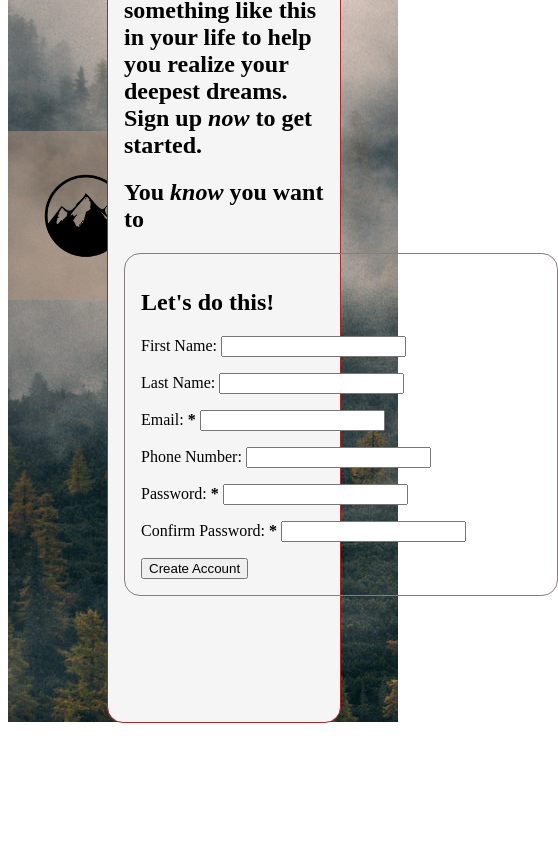
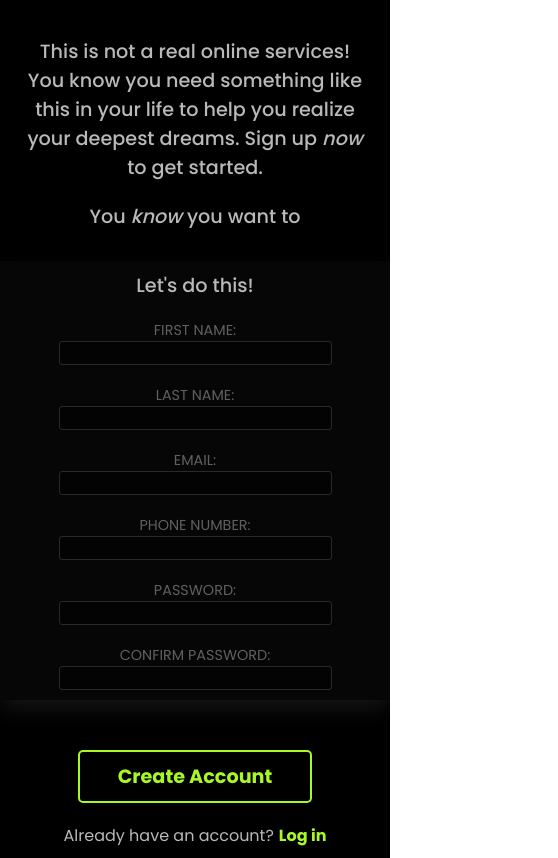
Before and after one commit to dudeImpossible42/SignupForm, a plain HTML site: page index.html in a window 390 px wide. Shown: the part 130-988 px from the top of the page, 558 px wide, since content can reach past the window. Before the commit the page ends 860 px from the top, so only its background shows below. Drawn offline with Linux system fonts and the light colour scheme.

Commit message:
Final version. Help was required

```diff
--- a/index.html
+++ b/index.html
@@ -5,74 +5,65 @@
     <meta charset="UTF-8">
     <meta http-equiv="X-UA-Compatible" content="IE=edge">
     <meta name="viewport" content="width=device-width, initial-scale=1.0">
+    <link href="https://fonts.googleapis.com/css2?family=Poppins:wght@200;300;400;500;600;700&display=swap" rel="stylesheet">
+    <link rel="stylesheet" href="styling.css">
     <title>Sign-up Form</title>
-
-    <link rel="stylesheet" href="styling.css">
 </head>
 
 <body>
-    <!-- <figure>
-        <img src="vadim-sherbakov-NQSWvyVRIJk-unsplash.jpg" alt="background">
-        <figcaption>Photo by Vadim Sherbakov on <a href="https://unsplash.com/photos/NQSWvyVRIJk">Unsplash</a></figcaption>
-    </figure> -->
     <div class="bg">
         <div class="sidebar">
-        <img src="mountain-icon.jpg" alt="sidebar">
+            <div class="logo">
+                <img src="mountain-icon.jpg" alt="logo" class="icon">
+                <h1 class="haris">Haris</h1>
+            </div>
         </div>
 
         <section>
-        <h2>This is not a real online services! You know you need something like this in your life to help you realize
-            your deepest dreams. Sign up <em>now</em> to get started.</h2>
-        <h2>You <em>know</em> you want to</h2>
-
-        <form>
-            <h2>Let's do this!</h2>
-            <p>
-                <label for="firstname">
-                    <span>First Name: </span>
-                    <!-- <strong><span aria-label="required">*</span></strong> -->
-                </label>
-                <input type="text" id="firstname" name="userfirst">
-            </p>
-            <p>
-                <label for="lastname">
-                    <span>Last Name: </span>
-                </label>
-                <input type="text" id="lastname" name="userlast">
-            </p>
+            <div class="dummy-text left">
+                <p>This is not a real online services! You know you need something like this in your life to help you
+                    realize
+                    your deepest dreams. Sign up <em>now</em> to get started.</p>
+                <p class="remote-text">You <em>know</em> you want to</p>
+            </div>
+            <form action="#">
+                <div class="form left">
+                    <p class="form-title">Let's do this!</p>
+                    <div class="input">
+                        <label for="firstname">First Name:</label>
+                        <input type="text" id="firstname" name="userfirst" required>
+                    </div>
+                    <div class="input">
+                        <label for="lastname">Last Name:</label>
+                        <input type="text" id="lastname" name="userlast" required>
+                    </div>
                     <!-- (p>label>span^input)*4 -->
-            <p>
-                <label for="email">
-                    <span>Email: </span>
-                    <strong><span aria-label="required">*</span></strong>
-                </label>
-                <input type="email" id="email" name="usermail">
-            </p>
-            <p>
-                <label for="phone">
-                    <span>Phone Number:</span>
-                </label>
-                <input type="tel">
-            </p>
-            <p>
-                <label for="password">
-                    <span>Password: </span>
-                    <strong><span aria-label="required">*</span></strong>
-                </label>
-                <input type="password">
-            </p>
-            <p><label for="confirm">
-                    <span>Confirm Password: </span>
-                    <strong><span aria-label="required">*</span></strong>
-                </label>
-                <input type="password">
-            </p>
-
-            <button type="submit">Create Account</button>
-
+                    <div class="input">
+                        <label for="email">Email:</label>
+                        <input type="email" id="email" name="usermail" required>
+                    </div>
+                    <div class="input">
+                        <label for="phone">Phone Number:</label>
+                        <input type="tel" id="phone" name="phone-number">
+                    </div>
+                    <div class="input">
+                        <label for="password">Password:</label>
+                        <input type="password" id="password" name="password" required>
+                    </div>
+                    <div class="input">
+                        <label for="confirm-password">Confirm Password:</label>
+                        <input type="password" id="confirm-password" name="confirm-password">
+                    </div>
+                </div>
+                <div class="button left">
+                    <button type="submit" class="left">Create Account</button>
+                </div>
             </form>
+            <div class="log-in left">
+                <p>Already have an account?</p><a href="#">Log in</a>
             </div>
         </section>
+    </div>
 </body>
 
 </html>
--- a/styling.css
+++ b/styling.css
@@ -1,72 +1,208 @@
-        /* img[alt="background"] {
-            /* width: clamp(320px,1920px,100vh);
-            height: clamp(180px,1080px,100vh); */
-            /* width: 100vw;
-            height: 100vh;
-            position: absolute;
-            float: left; */
-        /* } */
+:root{
+    --color: #a8f826;
+    --txt: rgb(185, 185, 185)
+}
 
-        /* figure {
+*{
+    margin: 0px;
+    padding: 0px;
+    box-sizing: border-box;
+    font-family: 'Poppins', sans-serif;
+    color: var(--txt);
+
+    /* outline: 1px solid red; */
+}
+
+.bg {
     width: 100vw;
     height: 100vh;
-            position: absolute;
-            /* float: left; */
-        /* } */
+}
 
-        img[alt="sidebar"] {
-            height: 50%;
-            position: absolute;
-            top: 50%;
-            left: 50%;
-            transform: translate(-50%,-50%);
+.bg,
+.logo{
+    display: flex;
+    flex-flow: row wrap;
+}
+
+.sidebar{
+    background-image: url("vadim-sherbakov-NQSWvyVRIJk-unsplash.jpg");
     background-position: center;
+    background-size: auto;
+    background-repeat: no-repeat;
+    width: 40vw;
+}
+
+.logo{
+    height: auto;
+    background-color: rgba(0, 0, 0, 0.7);
+    position: relative;
+    top: 20vh;
+    gap: 1vw;
+    padding: 15px 0;
+
+    justify-content: center;
+    align-items: center;
+}
+
+h1{
+    color: white;
+}
+
+.icon {
+    height: 10vh;
 }
 
 section {
-            margin-left: 50%;
-            height: 100vh;
     width: 60vw;
-            bottom: 168px;
-            right: 96px;
-            position: relative;
-            padding: 1em;
-            border: 1px solid #ccc;
-            border-radius: 1em;
-            border-color: brown;
-            background-color: whitesmoke;
-            box-sizing: border-box;
-            /* background-position: right; */
+    background-color: #000000;
+    display: flex;
+    flex-flow: column nowrap;
+    justify-content: center;
 }
 
-        form{
-            /* Center the form on the page */
-            margin: 0 auto;
-            width: 400px;
-            /* Form outline */
-            padding: 1em;
-            border: 1px solid #877d7d;
-            border-radius: 1em;
+.left {
+    padding-left: 3vw;
 }
 
-        button {
+.dummy-text{
+    font-weight: 500;
+    width: 90%;
+    font-size: 1.2rem;
+}
+
+.remote-text{
+    margin: 40px 0 80px;
+}
+
+
+.form{
+    background-color: rgb(6, 6, 6);
+    box-shadow: 0 10px 20px -2px rgb(22, 22, 22);
+    display: flex;
+    flex-flow: row wrap;
+    gap: 20px;
+    padding-top: 20px;
+    padding-bottom: 20px;
+}
+
+.input{
+    display: flex;
+    flex-flow: column wrap;
+    width: 40%;
+    font-size: 0.7rem;
+    text-transform: uppercase;
+    opacity: 50%;
+}
+
+.form-title{
+    width: 100%;
+    font-size: 1.2rem;
+    font-weight: 500;
+}
+
+input{
+    background-color: rgb(2, 2, 2);
+    border: 1px solid rgb(77, 77, 77);
+    border-radius: 3px;
+}
+
+input:focus{
+    outline: none;
+    border: 2px solid var(--color);
+}
+
+button{
+    background-color: rgba(0, 0, 0, 0);
+    color: var(--color);
+    font-weight: 700;
+    font-size: 1.2em;
+    border: 2px solid var(--color);
+    border-radius: 5px;
+    padding: 10px 40px;
+    margin: 40px 0;
+}
+
+button:hover{
+    background-color: var(--color);
+    color: black;
 
 }
 
-        .sidebar{
-            width: 40vw;
-            height: 20vh;
-            background-color: rgba(180,150,128,0.5);
-            position: relative;
-            top: 30vh;
+.log-in{
+    display: flex;
+    gap: 5px;
 }
 
-        .bg {
-            background-image: url("vadim-sherbakov-NQSWvyVRIJk-unsplash.jpg");
-            height: 100vh;
-            width: 100vw;
+a{
+    text-decoration: none;
+    color: var(--color);
+    font-weight: 700;
 }
 
-        :required {
+a:hover{
+    color: white;
+}
+
+@media only screen and (max-width: 600px)  {
+    .bg{
+        flex-flow: column;
+        height: auto;
+        text-align: center;
+    }
+    .sidebar{
+        width: 100vw;
+        height: 15vh;
+        display: flex;
+        background-size: 100vw;
+    }
+    .logo{
+        width: 100vw;
+        position: static;
+        gap: 10px;
+    }
+    .dummy-text{
+        width: auto;
+        margin-top: 30px;
 
     }
+    .left{
+        padding: 10px 20px;
+    }
+    .remote-text{
+        padding: 20px 0;
+        margin: 0;
+    }
+    section{
+        width: auto;
+        height: auto;
+    }
+    .form{
+        flex-flow: column nowrap;
+        align-items: center;
+
+    }
+    .input{
+        text-align: left;
+        width: auto;
+        font-size: 0.9em;
+        justify-content: center;
+        align-items: center;
+    }
+    input{
+        font-size: 0.9rem;
+        height: 1.5rem;
+        width: 70vw;
+    }
+    .button,
+    .log-in{
+        display: flex;
+        justify-content: center;
+        margin-bottom: 0px;
+    }
+    button{
+        margin-bottom: 0px;
+        width: 60vw;
+        padding: 10px 5px;
+    }
+
+}
```
Lines whose indentation alone changed are shown as unchanged.
